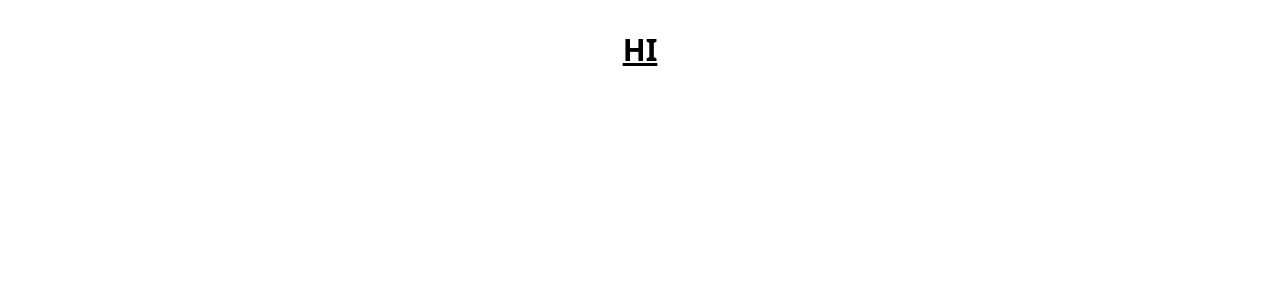
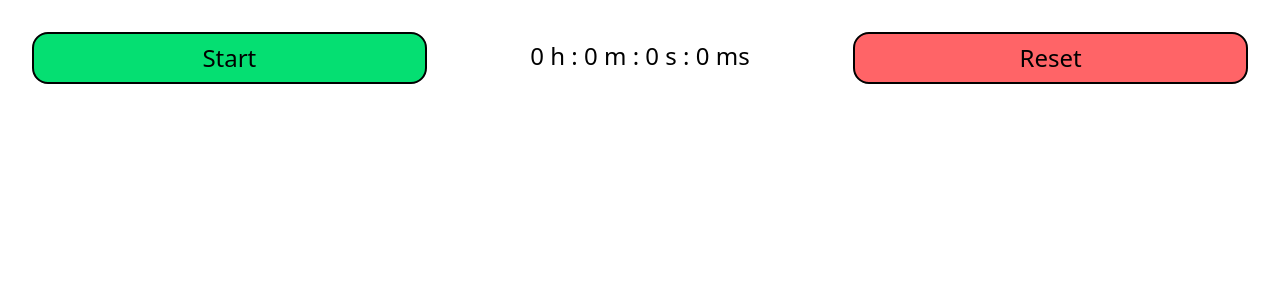
Before and after one commit to ibrahimmuqsith/react-playground, a React (Vite) app: page / in a window 1280 px wide. Shown: the top 300 px of the page. Built offline with nearby package versions, Linux system fonts and the light colour scheme.

Commit message:
feat: stopwatch

```diff
--- a/src/App.jsx
+++ b/src/App.jsx
@@ -1,6 +1,7 @@
 import React from 'react'
 
 import './App.css'
+import Stopwatch from './components/Stopwatch'
 
 function App() {
 
@@ -9,17 +10,22 @@ function App() {
   return (
     <>
       <header>
-        <p className='text-3xl font-bold underline'>
-          HI
-        </p>
+        <nav>
+          {document.cookie}
+        </nav>
+      </header>
 
-      </header>
-      <main></main>
-      <nav></nav>
-      <aside></aside>
-      <section className="card">
-        {document.cookie}
-      </section>
+      <main>
+        <aside className=''>
+
+        </aside>
+
+        <section className=''>
+          <Stopwatch />
+        </section>
+
+      </main>
+
       <footer></footer>
     </>
   )
--- /dev/null
+++ b/src/components/Stopwatch.jsx
@@ -0,0 +1,70 @@
+import React, { useEffect, useState } from "react";
+
+const Stopwatch = () => {
+    const [running, setRunning] = useState(false)
+    const [timer, setTimer] = useState(0)
+
+    useEffect(() => {
+        let timerId
+        if (running) {
+            timerId = setInterval(() => {
+                // setTimer(timer + 1)
+                setTimer(prev => prev + 1)
+            }, 10)
+        }
+
+        return (() => {
+            clearInterval(timerId)
+        })
+    }, [running, timer])
+
+    const startStopStopwatch = () => {
+        if (running) {
+            setRunning(false)
+            console.log("stop timer")
+        } else {
+            setRunning(true)
+            console.log("start timer")
+        }
+    }
+
+    const resetStopwatch = () => {
+        setTimer(0)
+        console.log("reset timer")
+    }
+
+    // 1 sec = 1000 milliseconds
+    const hours = Math.floor(timer / 360000);
+    const minutes = Math.floor((timer % 360000) / 6000);
+    const seconds = Math.floor((timer % 6000) / 100);
+    const milliseconds = timer % 100;
+
+    return (
+        <div className="container grid grid-cols-3 gap-4 text-2xl">
+            <button
+                className="bg-green-400 p-2 border-2 rounded-2xl cursor-pointer"
+                onClick={() => { startStopStopwatch() }}
+            >
+                {running ? 'Stop' : 'Start'}
+            </button>
+
+            <p className="p-2 text-2xl text-center">
+                {hours} h : {minutes} m : {seconds} s : {milliseconds} ms
+            </p>
+
+            <button
+                className={
+                    running
+                        ? 'bg-gray-400 p-2 border-2 rounded-2xl cursor-pointer'
+                        : 'bg-red-400 p-2 border-2 rounded-2xl cursor-pointer'
+                }
+                disabled={running}
+                onClick={() => { resetStopwatch() }}
+            >
+                Reset
+            </button>
+        </div>
+    )
+}
+
+export default Stopwatch
```
